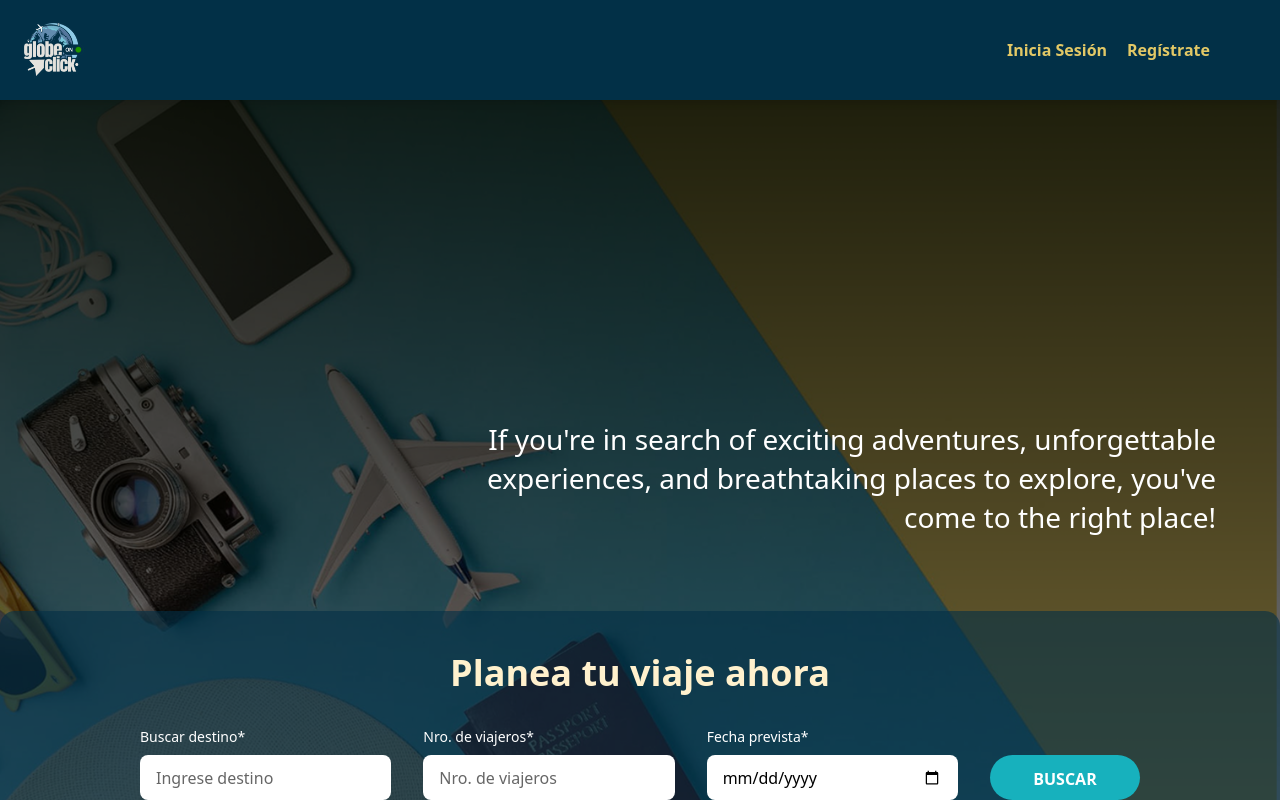
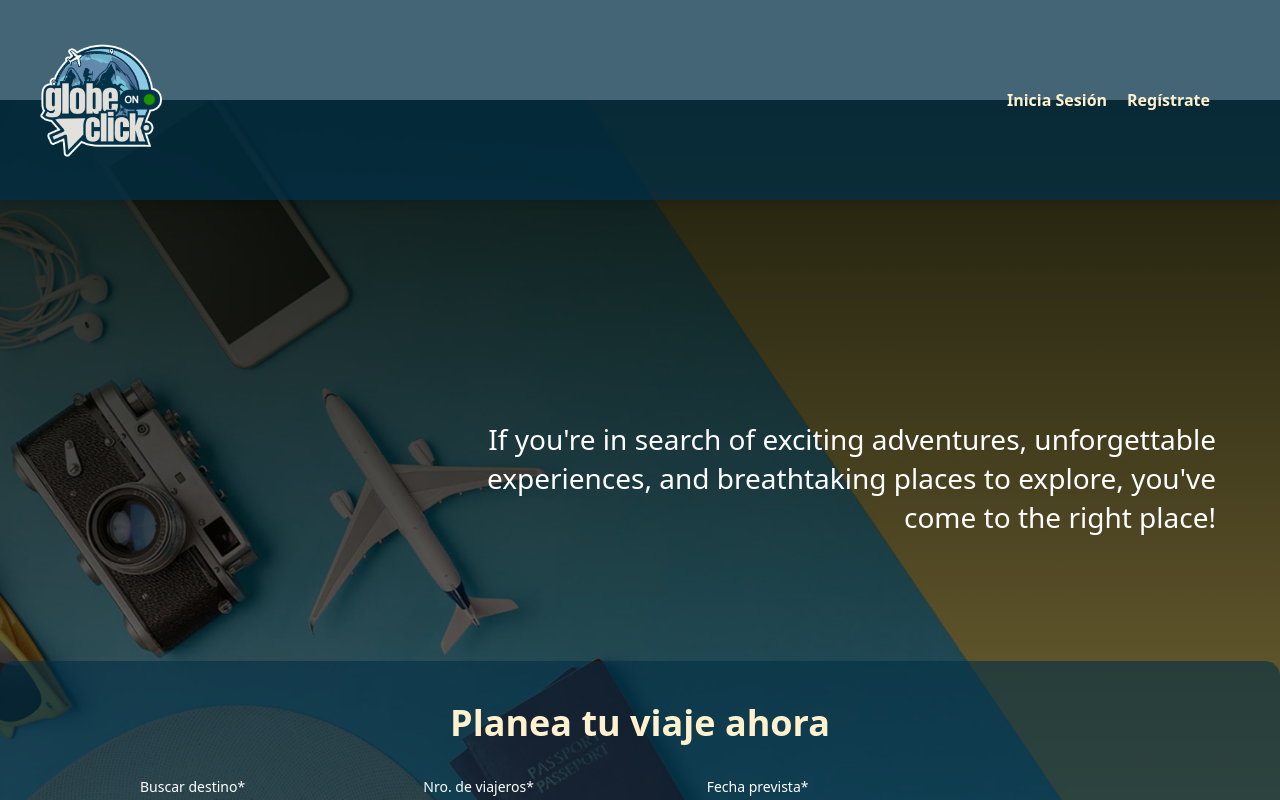
Before and after one commit to Frantisekt/proyecto-integrador-dh, a React (Vite) app in the folder Frontend/turismo_front/: page / in a window 1280 px wide. Shown: the top 800 px of the page. Built offline with nearby package versions, Linux system fonts and the light colour scheme; a web font is replaced by a local one.

Commit message:
Modificaciones estéticas en header

```diff
--- a/Frontend/turismo_front/src/Components/Header/Header.module.css
+++ b/Frontend/turismo_front/src/Components/Header/Header.module.css
@@ -2,13 +2,13 @@
 
 .header {
   margin: 0px;
-  background-color: #023047;
+  background-color: #023047bd;
   color: #FFF1CD;
   position: fixed;
   top: 0;
   left: 0;
   width: 100%;
-  height: 100px;
+  height: 200px;
   display: flex;
   justify-content: space-between;
   align-items: center;
@@ -23,7 +23,7 @@
 }
 
 .logo {
-  height: 60px;
+  height: 160px;
 }
 
 .authButtons {
@@ -34,7 +34,7 @@
 }
 
 .authLink {
-  color: rgba(226, 200, 102, 1);
+  color: #FFF1CD;
   text-decoration: none;
   font-size: 16px;
   font-weight: bold;
--- a/Frontend/turismo_front/src/Components/Hero/Hero.module.css
+++ b/Frontend/turismo_front/src/Components/Hero/Hero.module.css
@@ -1,8 +1,9 @@
 .hero {
     position: relative;
     width: 100%;
-    height: calc(100vh - 60px);
-    background: url("../../assets/hero_image.png") no-repeat center center/cover;
+    height: calc(100vh - 10px);
+    background: url("../../assets/hero_image.png") no-repeat center center;
+    background-size: cover;
     display: flex;
     flex-direction: column;
     justify-content: space-between;
@@ -10,6 +11,8 @@
     margin-top: 0px;
     padding: 0px;
 }
+
+
 
 .overlay {
     position: absolute;
```
Also changed, not shown: Frontend/turismo_front/src/App.css (line endings or trailing spaces), Frontend/turismo_front/src/assets/Logo_Final.png, 1 other file (tests, documents, lock files or other folders).
